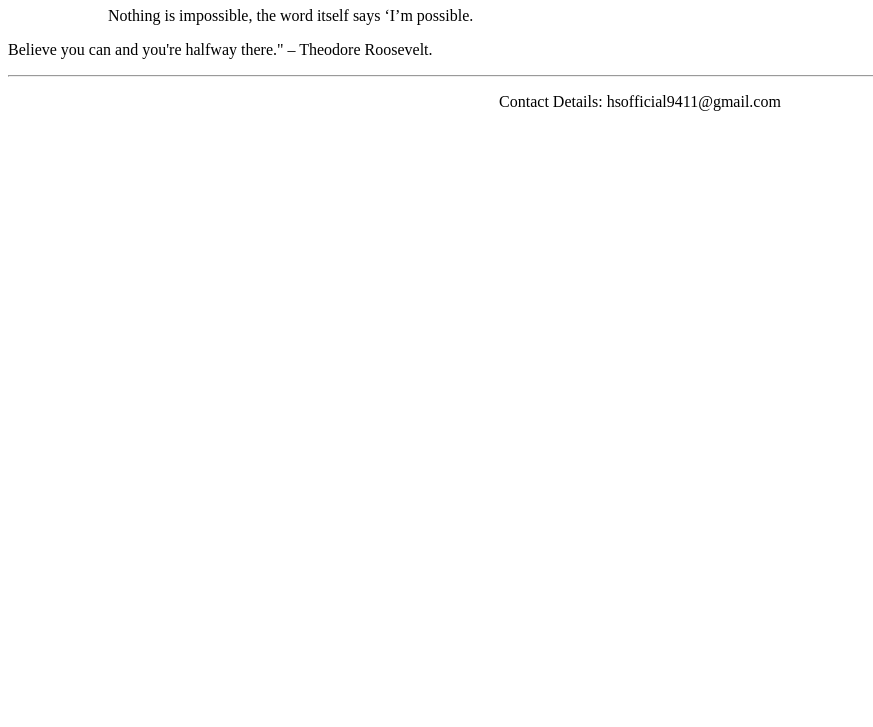
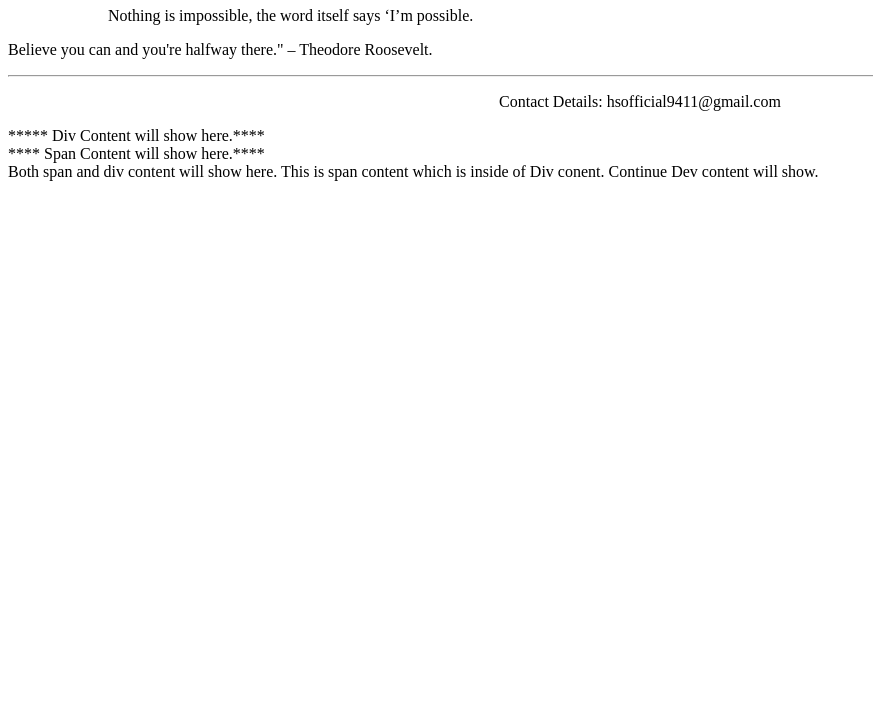
Before and after one commit to harshil426/harshilrepo, a plain HTML site: page harshilsite/structured.html in a window 1280 px wide. Shown: the part 73-800 px from the top of the page, without its empty margins (0-873 px from the left). Drawn offline with Linux system fonts and the light colour scheme.

Commit message:
Structured file details has changes with new content.

```diff
--- a/harshilsite/structured.html
+++ b/harshilsite/structured.html
@@ -4,6 +4,9 @@
 	<meta charset="utf-8">
 	<title>
 		This is the output result of before and after structured website.
+	</title>
+	<title>
+		Div and Span Elements.
 	</title>
 </head>
 <body>
@@ -21,5 +24,18 @@
 		<p style="text-align: center;
 		onclick = "alert("EMAILING US ON THE GIVEN EMAIL ADDRESS");"> Contact Details: hsofficial9411@gmail.com</p>
 	</footer>
+	<div>
+		***** Div Content will show here.****
+	</div>
+	<span>
+		**** Span Content will show here.****
+	</span>
+	<div>
+		Both span and div content will show here.
+		<span>
+			This is span content which is inside of Div conent.
+		</span>
+		Continue Dev content will show.
+	</div>
 </body>
 </html>
```
